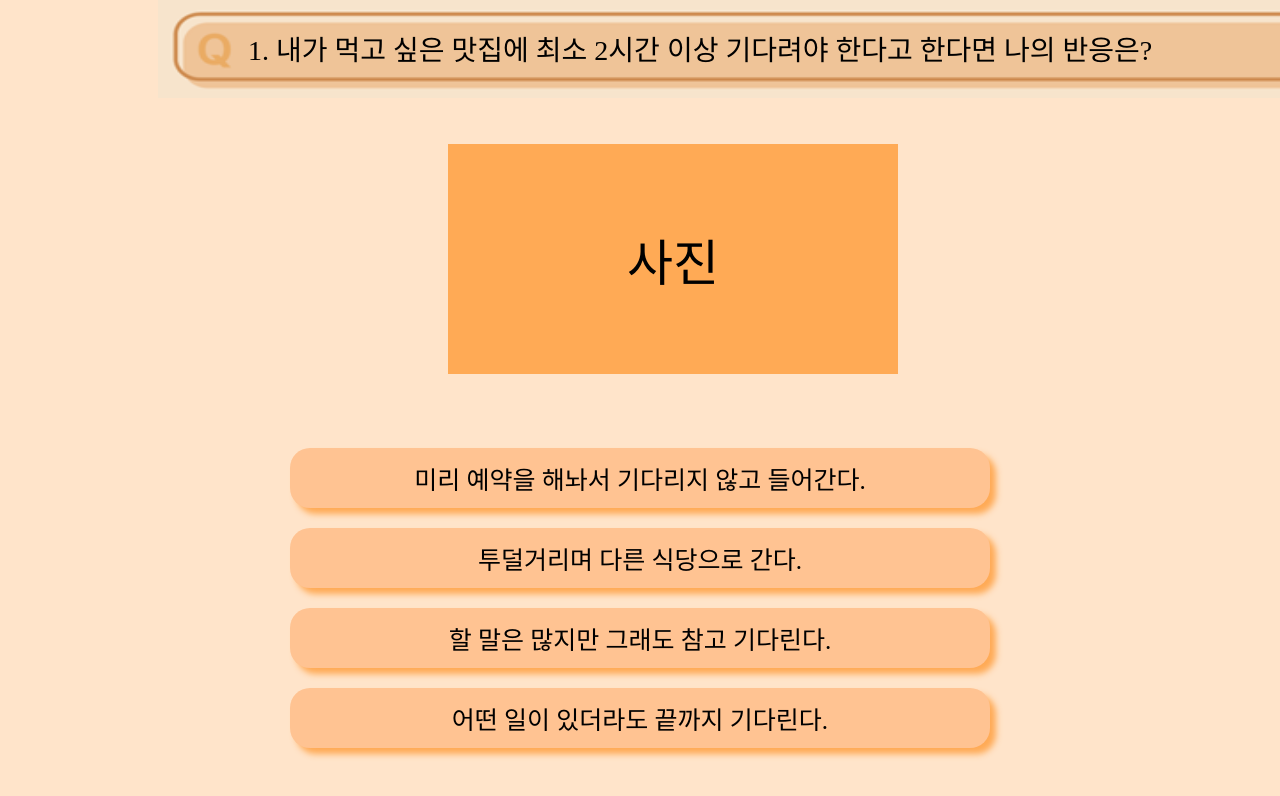
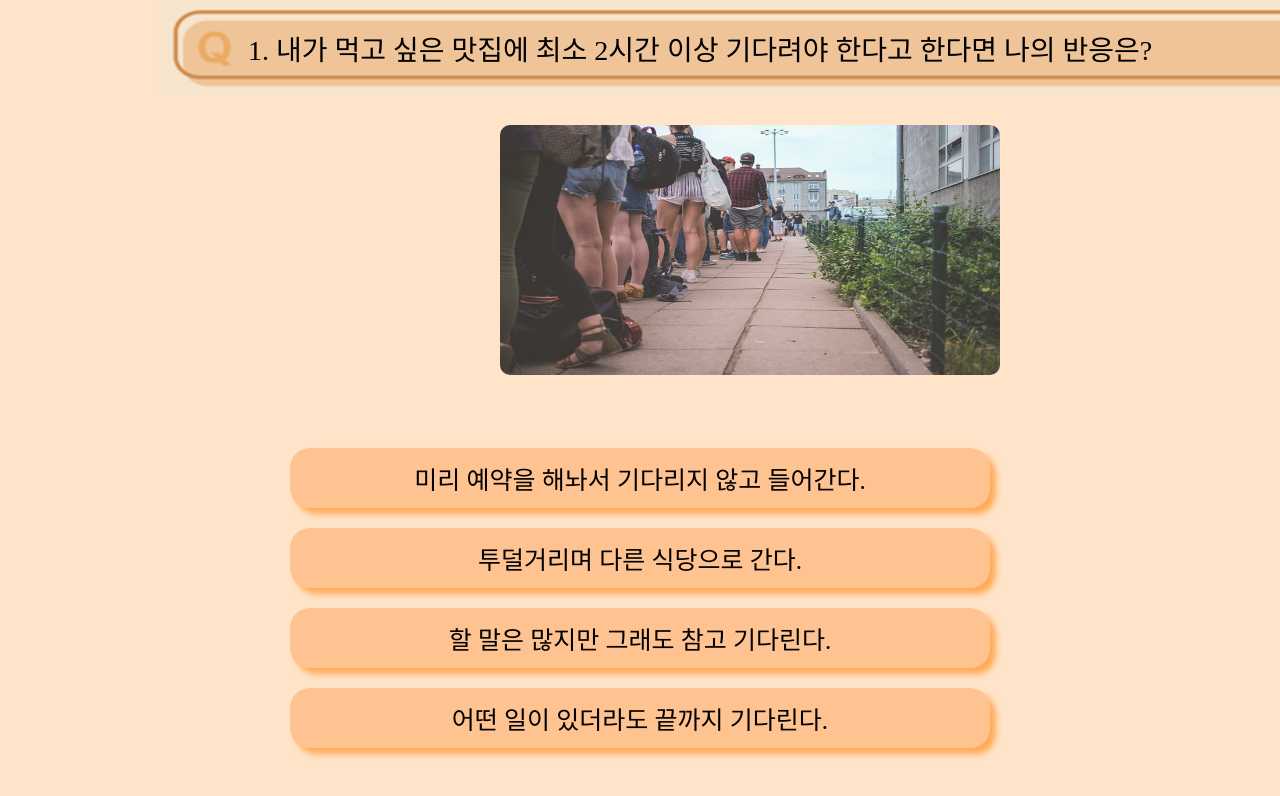
Before and after one commit to wizardwid/psycology-project, a plain HTML site: page second.html in a window 1280 px wide. Shown: the top 796 px of the page. Drawn offline with Linux system fonts and the light colour scheme; a web font is replaced by a local one.

Commit message:
사진 삽입

```diff
--- a/fifth.css
+++ b/fifth.css
@@ -17,14 +17,13 @@
         width: 1500px;
         height: 80px;
     }
-    img {
+    .Que img {
         position: absolute;
         width: 1200px;
         height: 100px;
         top: 50%;
         left: 50%;
         transform: translate(-50%, -50%);
-
     }
     .image-text {
         position: relative;
@@ -35,23 +34,14 @@
         color: black;
         font-family: 'BMHANNAPro';
     }
-    .boxp{
+    .home img{
         position: absolute;
-        width: 450px;
-        height: 230px;
-        background-color: #ffaa55;
-        top: 18%;
-        left: 35%;
-        justify-content: center;
-        align-items: center;
-        display: flex;
-        align-items: center;
-        justify-content: center;
-        font-size: 50px;
-        text-align: center;
-        color: black;
-        font-family: 'BMHANNAPro';
-
+        width: 500px;
+        height: 250px;
+        top: 125px;
+        left: 500px;
+        border-radius: 10px;
+        opacity: 0.8;
     }
     .box1{
         position: absolute;
--- a/fourth.css
+++ b/fourth.css
@@ -17,15 +17,25 @@
         width: 1500px;
         height: 80px;
     }
-    img {
+    .Que img {
         position: absolute;
         width: 1200px;
         height: 100px;
         top: 50%;
         left: 50%;
         transform: translate(-50%, -50%);
+    }
 
+    .disney img{
+        position: absolute;
+        width: 500px;
+        height: 250px;
+        top: 125px;
+        left: 500px;
+        border-radius: 10px;
+        opacity: 0.9;
     }
+
     .image-text {
         position: relative;
         top: 50%;
@@ -35,24 +45,7 @@
         color: black;
         font-family: 'BMHANNAPro';
     }
-    .boxp{
-        position: absolute;
-        width: 450px;
-        height: 230px;
-        background-color: #ffaa55;
-        top: 18%;
-        left: 35%;
-        justify-content: center;
-        align-items: center;
-        display: flex;
-        align-items: center;
-        justify-content: center;
-        font-size: 50px;
-        text-align: center;
-        color: black;
-        font-family: 'BMHANNAPro';
 
-    }
     .box1{
         position: absolute;
         width : 700px;
--- a/k-pop.css
+++ b/k-pop.css
@@ -108,7 +108,7 @@
         font-family: 'LINESeedKR-Bd';
         position: relative;
         top : -520px;
-        left: -25px;
+        left: -80px;
     }
     .second-container{
         position: relative;
--- a/second.css
+++ b/second.css
@@ -5,7 +5,6 @@
     font-style: normal;
 }
 
-/* 스타일을 여기에 추가하세요 */
 
 .image-container {
     position: relative;
@@ -13,12 +12,12 @@
     height: 80px;
 }
 
-img {
+.Que img{
     position: absolute;
     width: 1200px;
     height: 100px;
-    top: 50%;
-    left: 50%;
+    top: 38px;
+    left: 750px;
     transform: translate(-50%, -50%);
 }
 
@@ -32,22 +31,14 @@ img {
     font-family: 'BMHANNAPro';
 }
 
-.boxp {
+.line img{
     position: absolute;
-    width: 450px;
-    height: 230px;
-    background-color: #ffaa55;
-    top: 18%;
-    left: 35%;
-    justify-content: center;
-    align-items: center;
-    display: flex;
-    align-items: center;
-    justify-content: center;
-    font-size: 50px;
-    text-align: center;
-    color: black;
-    font-family: 'BMHANNAPro';
+    width: 500px;
+    height: 250px;
+    top: 125px;
+    left: 500px;
+    border-radius: 10px;
+    opacity: 0.9;
 }
 
 .box1,
--- a/second.html
+++ b/second.html
@@ -8,14 +8,20 @@
 </head>
 <body style = " background-color: #ffe4ca;">
     <div class="image-container" id="nextscreen">
+       <div class="Que">
         <img src="Images/Q사진.png">
+        </div>
         <div class="image-text">1. 내가 먹고 싶은 맛집에 최소 2시간 이상 기다려야 한다고 한다면 나의 반응은?</div>
     </div>
-    <div class="boxp">사진</div>
+
+    <div class="line">
+        <img src="Images/대기줄.jpg">
+    </div>
     <div class="box1" id="button1">미리 예약을 해놔서 기다리지 않고 들어간다.</div>
     <div class="box2" id="button2">투덜거리며 다른 식당으로 간다.</div>
     <div class="box3" id="button3">할 말은 많지만 그래도 참고 기다린다.</div>
     <div class="box4" id="button4">어떤 일이 있더라도 끝까지 기다린다.</div>
+
 
 <!-- JavaScript 코드 -->
 <script>
@@ -88,7 +94,5 @@
             window.location.href = 'third.html';
         });
 </script>
-
-</script>
 </body>
 </html>
--- a/sixth.css
+++ b/sixth.css
@@ -17,7 +17,7 @@
         width: 1500px;
         height: 80px;
     }
-    img {
+    .Que img {
         position: absolute;
         width: 1200px;
         height: 100px;
@@ -35,23 +35,14 @@
         color: black;
         font-family: 'BMHANNAPro';
     }
-    .boxp{
+    .cinema img{
         position: absolute;
-        width: 450px;
-        height: 230px;
-        background-color: #ffaa55;
-        top: 18%;
-        left: 35%;
-        justify-content: center;
-        align-items: center;
-        display: flex;
-        align-items: center;
-        justify-content: center;
-        font-size: 50px;
-        text-align: center;
-        color: black;
-        font-family: 'BMHANNAPro';
-
+        width: 500px;
+        height: 250px;
+        top: 125px;
+        left: 500px;
+        border-radius: 10px;
+        opacity: 0.8;
     }
     .box1{
         position: absolute;
--- a/third.css
+++ b/third.css
@@ -17,7 +17,7 @@
         width: 1500px;
         height: 80px;
     }
-    img {
+    .Que img {
         position: absolute;
         width: 1200px;
         height: 100px;
@@ -25,6 +25,15 @@
         left: 50%;
         transform: translate(-50%, -50%);
 
+    }
+    .sho img{
+        position: absolute;
+        width: 500px;
+        height: 250px;
+        top: 125px;
+        left: 500px;
+        border-radius: 10px;
+        opacity: 0.9;
     }
     .image-text {
         position: relative;
@@ -35,24 +44,7 @@
         color: black;
         font-family: 'BMHANNAPro';
     }
-    .boxp{
-        position: absolute;
-        width: 450px;
-        height: 230px;
-        background-color: #ffaa55;
-        top: 18%;
-        left: 35%;
-        justify-content: center;
-        align-items: center;
-        display: flex;
-        align-items: center;
-        justify-content: center;
-        font-size: 50px;
-        text-align: center;
-        color: black;
-        font-family: 'BMHANNAPro';
 
-    }
     .box1{
         position: absolute;
         width : 700px;
```
Also changed, not shown: fifth.html (+7 -2 lines), fourth.html (+6 -2 lines), index.html (+5 -8 lines), k-pop.html (+1 -1 lines), sixth.html (+48 -37 lines), third.html (+6 -2 lines), Images/놀이공원.jpg (added), Images/대기줄.jpg (added), Images/신발.jpg (added), Images/영화관.jpg (added), Images/집 안.jpg (added), 1 other file.
